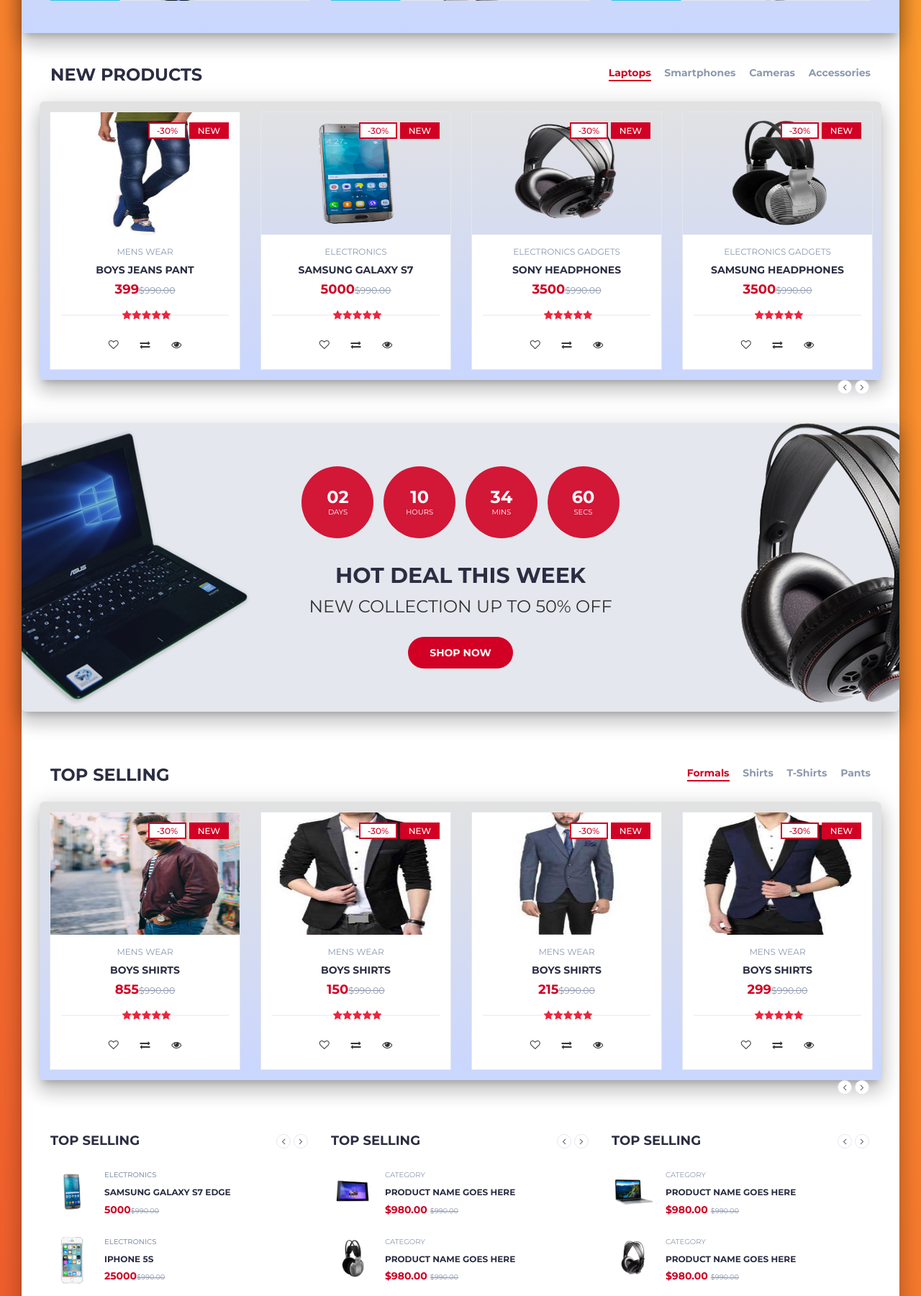
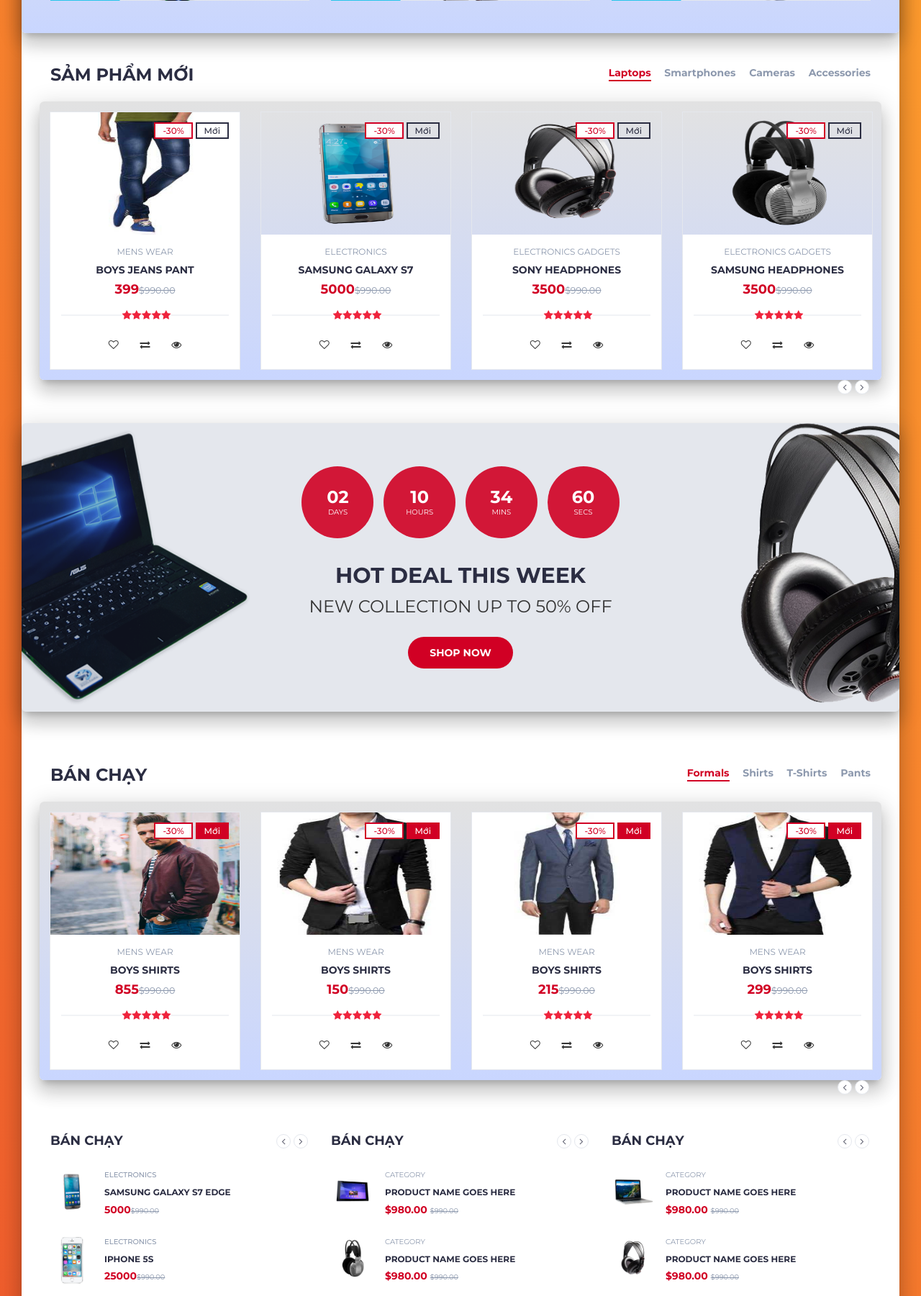
Before and after one commit to PhamQuocHuy98/DoAnPHP, a PHP site: page /myfiles/ in a window 1280 px wide. Shown: the part 679-2480 px from the top of the page at 72% size. Run offline with PHP 8.4, Linux system fonts and the light colour scheme; data comes from the database, SQL or seed files in the repository; some libraries are stand-ins or nearby versions.

Commit message:
fid product detail part1

```diff
--- a/action.php
+++ b/action.php
@@ -122,7 +122,7 @@
 										<img src='product_images/$pro_image' style='max-height: 170px;' alt=''>
 										<div class='product-label'>
 											<span class='sale'>-30%</span>
-											<span class='new'>NEW</span>
+											<span class='new'>Mới</span>
 										</div>
 									</div></a>
 									<div class='product-body'>
@@ -139,7 +139,7 @@
 										<div class='product-btns'>
 											<button class='add-to-wishlist'><i class='fa fa-heart-o'></i><span class='tooltipp'>Sản phẩn yêu thích</span></button>
 											<button class='add-to-compare'><i class='fa fa-exchange'></i><span class='tooltipp'>Sản phẩm so sánh</span></button>
-											<button class='quick-view'><i class='fa fa-eye'></i><span class='tooltipp'>quick view</span></button>
+											<button class='quick-view'><i class='fa fa-eye'></i><span class='tooltipp'>Lướt qua</span></button>
 										</div>
 									</div>
 									<div class='add-to-cart'>
@@ -188,7 +188,7 @@
 										<img  src='product_images/$pro_image'  style='max-height: 170px;' alt=''>
 										<div class='product-label'>
 											<span class='sale'>-30%</span>
-											<span class='new'>NEW</span>
+											<span class='new'>Mới</span>
 										</div>
 									</div></a>
 									<div class='product-body'>
@@ -203,9 +203,9 @@
 											<i class='fa fa-star'></i>
 										</div>
 										<div class='product-btns'>
-											<button class='add-to-wishlist' tabindex='0'><i class='fa fa-heart-o'></i><span class='tooltipp'>add to wishlist</span></button>
-											<button class='add-to-compare'><i class='fa fa-exchange'></i><span class='tooltipp'>add to compare</span></button>
-											<button class='quick-view' ><i class='fa fa-eye'></i><span class='tooltipp'>quick view</span></button>
+											<button class='add-to-wishlist' tabindex='0'><i class='fa fa-heart-o'></i><span class='tooltipp'>Sản phẩm yêu thích</span></button>
+											<button class='add-to-compare'><i class='fa fa-exchange'></i><span class='tooltipp'>Sản phẩm so sánh</span></button>
+											<button class='quick-view' ><i class='fa fa-eye'></i><span class='tooltipp'>Lướt qua</span></button>
 										</div>
 									</div>
 									<div class='add-to-cart'>
--- a/body.php
+++ b/body.php
@@ -122,7 +122,7 @@
 				<!-- section title -->
 				<div class="col-md-12">
 					<div class="section-title">
-						<h3 class="title">New Products</h3>
+						<h3 class="title"> SẢM PHẨM MỚI</h3>
 						<div class="section-nav">
 							<ul class="section-tab-nav tab-nav">
 								<li class="active"><a data-toggle="tab" href="#tab1">Laptops</a></li>
@@ -170,7 +170,7 @@
 										<img src='product_images/$pro_image' style='max-height: 170px;' alt=''>
 										<div class='product-label'>
 											<span class='sale'>-30%</span>
-											<span class='new'>NEW</span>
+											<span class=''>Mới</span>
 										</div>
 									</div></a>
 									<div class='product-body'>
@@ -185,13 +185,13 @@
 											<i class='fa fa-star'></i>
 										</div>
 										<div class='product-btns'>
-											<button class='add-to-wishlist'><i class='fa fa-heart-o'></i><span class='tooltipp'>add to wishlist</span></button>
-											<button class='add-to-compare'><i class='fa fa-exchange'></i><span class='tooltipp'>add to compare</span></button>
-											<button class='quick-view'><i class='fa fa-eye'></i><span class='tooltipp'>quick view</span></button>
+											<button class='add-to-wishlist'><i class='fa fa-heart-o'></i><span class='tooltipp'>Sản phẩm yêu thích</span></button>
+											<button class='add-to-compare'><i class='fa fa-exchange'></i><span class='tooltipp'>Sản phẩm so sánh</span></button>
+											<button class='quick-view'><i class='fa fa-eye'></i><span class='tooltipp'>lướt qua</span></button>
 										</div>
 									</div>
 									<div class='add-to-cart'>
-										<button pid='$pro_id' id='product' class='add-to-cart-btn block2-btn-towishlist' href='#'><i class='fa fa-shopping-cart'></i> add to cart</button>
+										<button pid='$pro_id' id='product' class='add-to-cart-btn block2-btn-towishlist' href='#'><i class='fa fa-shopping-cart'></i> thêm vào giỏ</button>
 									</div>
 								</div>
 
@@ -280,7 +280,7 @@
 				<!-- section title -->
 				<div class="col-md-12">
 					<div class="section-title">
-						<h3 class="title">Top selling</h3>
+						<h3 class="title">BÁN CHẠY</h3>
 						<div class="section-nav">
 							<ul class="section-tab-nav tab-nav">
 								<li class="active"><a data-toggle="tab" href="#tab2">Formals</a></li>
@@ -328,7 +328,7 @@
 										<img src='product_images/$pro_image' style='max-height: 170px;' alt=''>
 										<div class='product-label'>
 											<span class='sale'>-30%</span>
-											<span class='new'>NEW</span>
+											<span class='new'>Mới</span>
 										</div>
 									</div></a>
 									<div class='product-body'>
@@ -343,13 +343,13 @@
 											<i class='fa fa-star'></i>
 										</div>
 										<div class='product-btns'>
-											<button class='add-to-wishlist'><i class='fa fa-heart-o'></i><span class='tooltipp'>add to wishlist</span></button>
-											<button class='add-to-compare'><i class='fa fa-exchange'></i><span class='tooltipp'>add to compare</span></button>
-											<button class='quick-view'><i class='fa fa-eye'></i><span class='tooltipp'>quick view</span></button>
+											<button class='add-to-wishlist'><i class='fa fa-heart-o'></i><span class='tooltipp'>Sản phẩm yêu thích</span></button>
+											<button class='add-to-compare'><i class='fa fa-exchange'></i><span class='tooltipp'>Sản phẩm so sánh</span></button>
+											<button class='quick-view'><i class='fa fa-eye'></i><span class='tooltipp'>Lướt qua</span></button>
 										</div>
 									</div>
 									<div class='add-to-cart'>
-										<button pid='$pro_id' id='product' class='add-to-cart-btn block2-btn-towishlist' href='#'><i class='fa fa-shopping-cart'></i> add to cart</button>
+										<button pid='$pro_id' id='product' class='add-to-cart-btn block2-btn-towishlist' href='#'><i class='fa fa-shopping-cart'></i> thêm vào giỏ</button>
 									</div>
 								</div>
 
@@ -384,7 +384,7 @@
 			<div class="row">
 				<div class="col-md-4 col-xs-6">
 					<div class="section-title">
-						<h4 class="title">Top selling</h4>
+						<h4 class="title">BÁN CHẠY</h4>
 						<div class="section-nav">
 							<div id="slick-nav-3" class="products-slick-nav"></div>
 						</div>
@@ -443,7 +443,7 @@
 
 				<div class="col-md-4 col-xs-6">
 					<div class="section-title">
-						<h4 class="title">Top selling</h4>
+						<h4 class="title">BÁN CHẠY</h4>
 						<div class="section-nav">
 							<div id="slick-nav-4" class="products-slick-nav"></div>
 						</div>
@@ -540,7 +540,7 @@
 
 				<div class="col-md-4 col-xs-6">
 					<div class="section-title">
-						<h4 class="title">Top selling</h4>
+						<h4 class="title">BÁN CHẠY</h4>
 						<div class="section-nav">
 							<div id="slick-nav-5" class="products-slick-nav"></div>
 						</div>
--- a/checkout.php
+++ b/checkout.php
@@ -284,7 +284,7 @@
 				<div class="row">
 					<div class="col-md-12">
 						<div class="newsletter">
-							<p>Sign Up for the <strong>NEWSLETTER</strong></p>
+							<p>Sign Up for the <strong>SLETTER</strong></p>
 							<form >
 								<input class="input" type="email" placeholder="Enter Your Email">
 								<button class="newsletter-btn"><i class="fa fa-envelope"></i> Subscribe</button>
--- a/homeaction.php
+++ b/homeaction.php
@@ -148,9 +148,9 @@
 											<i class='fa fa-star'></i>
 										</div>
 										<div class='product-btns'>
-											<button class='add-to-wishlist'><i class='fa fa-heart-o'></i><span class='tooltipp'>add to wishlist</span></button>
-											<button class='add-to-compare'><i class='fa fa-exchange'></i><span class='tooltipp'>add to compare</span></button>
-											<button class='quick-view'><i class='fa fa-eye'></i><span class='tooltipp'>quick view</span></button>
+											<button class='add-to-wishlist'><i class='fa fa-heart-o'></i><span class='tooltipp'>Sản phẩm yêu thích</span></button>
+											<button class='add-to-compare'><i class='fa fa-exchange'></i><span class='tooltipp'>Sản phẩm so sánh</span></button>
+											<button class='quick-view'><i class='fa fa-eye'></i><span class='tooltipp'>Lướt qua</span></button>
 										</div>
 									</div>
 									<div class='add-to-cart'>
@@ -207,9 +207,9 @@
 											<i class='fa fa-star'></i>
 										</div>
 										<div class='product-btns'>
-											<button class='add-to-wishlist' tabindex='0'><i class='fa fa-heart-o'></i><span class='tooltipp'>add to wishlist</span></button>
-											<button class='add-to-compare'><i class='fa fa-exchange'></i><span class='tooltipp'>add to compare</span></button>
-											<button class='quick-view' ><i class='fa fa-eye'></i><span class='tooltipp'>quick view</span></button>
+											<button class='add-to-wishlist' tabindex='0'><i class='fa fa-heart-o'></i><span class='tooltipp'>Sản phẩm yêu thích</span></button>
+											<button class='add-to-compare'><i class='fa fa-exchange'></i><span class='tooltipp'>Sản phẩm so sánh</span></button>
+											<button class='quick-view' ><i class='fa fa-eye'></i><span class='tooltipp'>Lướt qua</span></button>
 										</div>
 									</div>
 									<div class='add-to-cart'>
--- a/product.php
+++ b/product.php
@@ -475,7 +475,7 @@
 										<img src='product_images/$pro_image' style='max-height: 170px;' alt=''>
 										<div class='product-label'>
 											<span class='sale'>-30%</span>
-											<span class='new'>NEW</span>
+											<span class='new'>Mới</span>
 										</div>
 									</div></a>
 									<div class='product-body'>
--- a/store.php
+++ b/store.php
@@ -86,7 +86,7 @@
 
                     <!-- aside Widget -->
                     <div class="aside">
-                        <h3 class="aside-title">Top selling</h3>
+                        <h3 class="aside-title">BÁN CHẠY</h3>
                         <div id="get_product_home">
                             <!-- product widget -->
 
```
